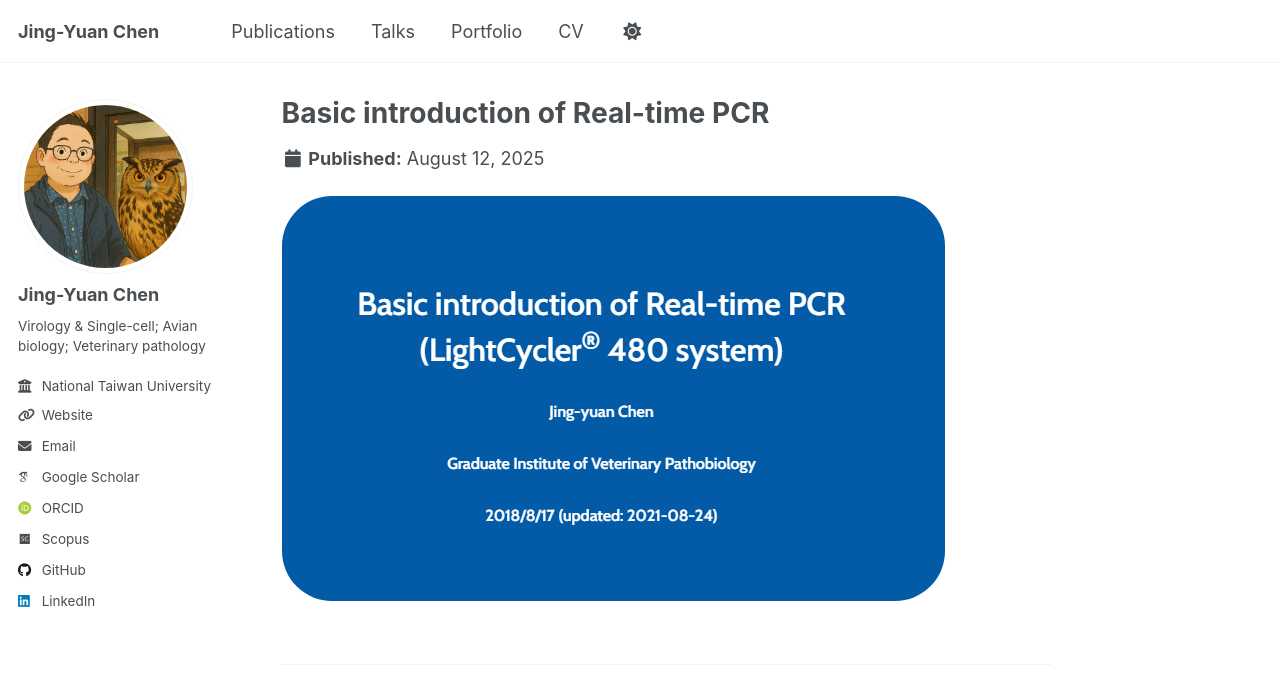
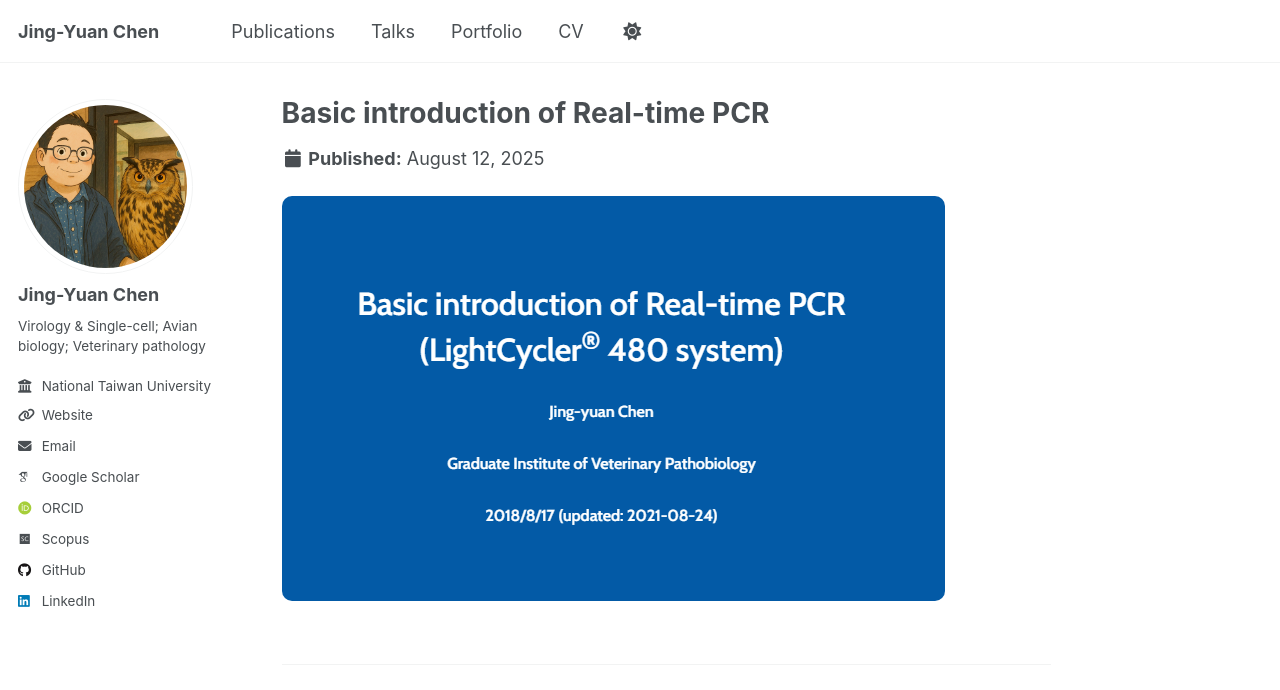
Before and after one commit to jychen74/jychen74.github.io, a Jekyll site: the page built from _portfolio/portfolio-999.html, in a window 1280 px wide. Shown: the top 690 px of the page. Built offline with Jekyll 4.4.1, drawn with Linux system fonts in a browser that asks for light colours; some web fonts are replaced; a script that is not in the unit is left out.

Commit message:
portfolio

```diff
--- a/_portfolio/portfolio-998.html
+++ b/_portfolio/portfolio-998.html
@@ -1,6 +1,6 @@
 ---
 title: "Doctoral dissertation"
-excerpt: "Impact of porcine circovirus-associated disease on classical swine fever vaccines <br> and the strategies for application in field farms <br> <img src='/images/doctoral-dissertation.png' alt='Dissertation Cover' style='max-width: 100%; border-radius: 10px;'>"
+excerpt: "Impact of porcine circovirus-associated disease on classical swine fever vaccines <br> and the strategies for application in field farms <br> <img src='/images/doctoral-dissertation.png' alt='Dissertation Cover' style='max-width: 60%; border-radius: 10px;'>"
 collection: portfolio
 ---
 
--- a/_portfolio/portfolio-999.html
+++ b/_portfolio/portfolio-999.html
@@ -1,9 +1,9 @@
 ---
 title: "Basic introduction of Real-time PCR"
-excerpt: "A slide to brief the principle and application of Real-time PCR.<br><img src='/images/realtimePCR.png'>"
+excerpt: "A slide to brief the principle and application of Real-time PCR.<br><img src='/images/realtimePCR.png' alt='realtimePCR' style='max-width: 100%; border-radius: 10px;'>"
 collection: portfolio
 ---
 
 <a href='https://lazyliondog.github.io/realtimePCR/' target='_blank'>
-  <img src='/images/realtimePCR.png' alt='realtimePCR' style='max-width: 100%; border-radius: 50px;'>
+  <img src='/images/realtimePCR.png' alt='realtimePCR' style='max-width: 100%; border-radius: 10px;'>
 </a>
```
